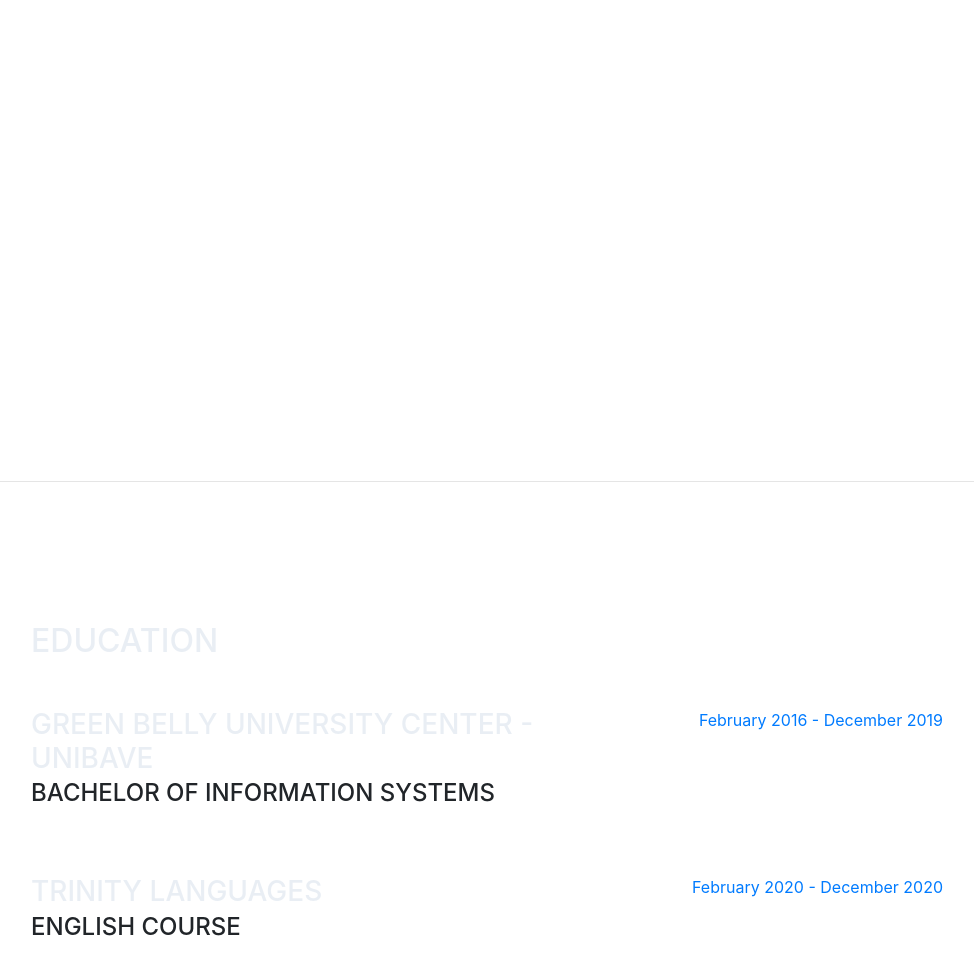
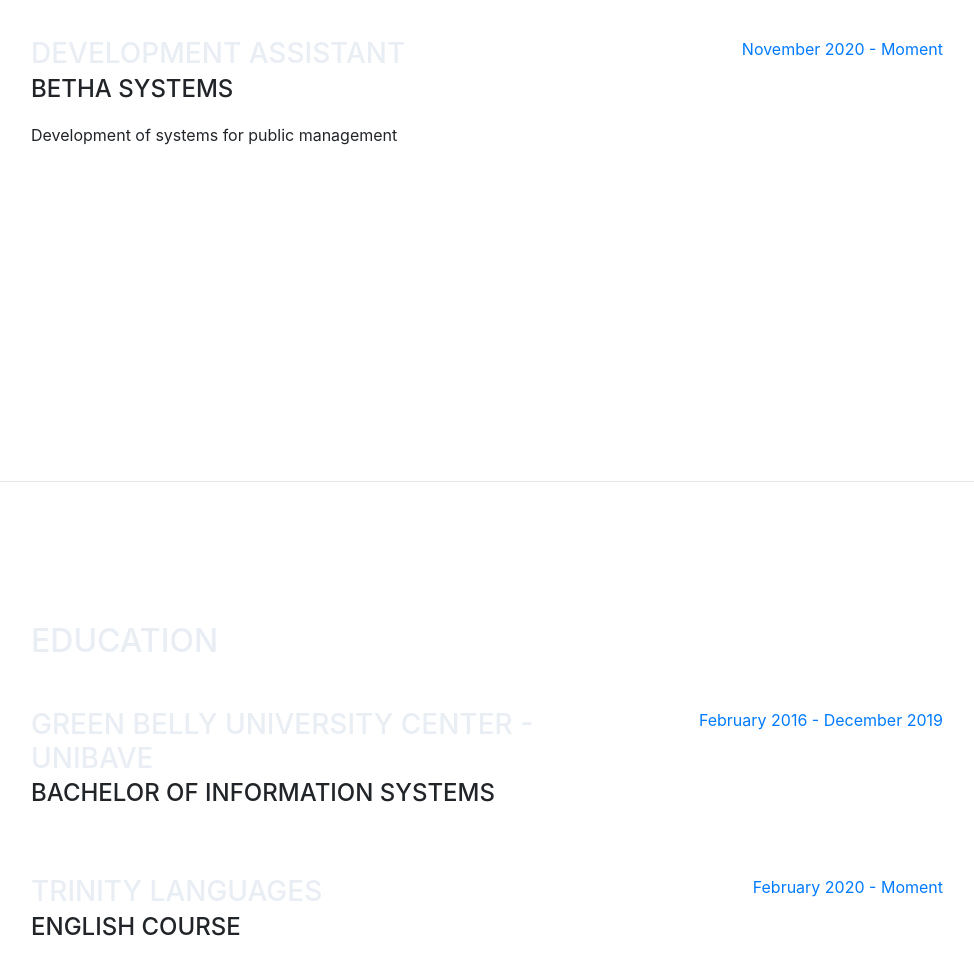
Before and after one commit to WJunior13/Wjunior13.github.io, a website with bundled scripts: page index.html in a window 1280 px wide. Shown: the part 1120-2084 px from the top of the page, without its empty margins (289-1263 px from the left). Built offline with nearby package versions, Linux system fonts and the light colour scheme; a web font is replaced by a local one.

Commit message:
add new experiences

```diff
--- a/index.html
+++ b/index.html
@@ -105,6 +105,16 @@
             <span class="text-primary">March 2019 - December 2019</span>
           </div>
         </div>
+        <div class="resume-item d-flex flex-column flex-md-row justify-content-between mb-5">
+          <div class="resume-content">
+            <h3 class="mb-0">Development Assistant</h3>
+            <div class="subheading mb-3">Betha Systems</div>
+            <p>Development of systems for public management</p>
+          </div>
+          <div class="resume-date text-md-right">
+            <span class="text-primary">November 2020 - Moment</span>
+          </div>
+        </div>
 
 
       </div>
@@ -134,7 +144,7 @@
 
           </div>
           <div class="resume-date text-md-right">
-            <span class="text-primary">February 2020 - December 2020</span>
+            <span class="text-primary">February 2020 - Moment</span>
           </div>
 
         </div>
@@ -196,8 +206,6 @@
           <li class="list-inline-item">
             <i class="fab fa-npm"></i>
           </li>
-
-
         </ul>
 
         <div class="subheading mb-3">Workflow</div>
@@ -248,6 +256,10 @@
             <i class="fa-li fa fa-trophy text-warning"></i>
             FullStack Project Crud Node Vue
             </li>
+            <li>
+              <i class="fa-li fa fa-trophy text-warning"></i>
+              Unit tests in JAVA: Master JUnit, Mockito and TDD-Udemy
+              </li>
 
             <li>
               <i class="fa-li fa fa-trophy text-warning"></i>
--- a/package.json
+++ b/package.json
@@ -31,11 +31,11 @@
     "dependencies": {
         "@fortawesome/fontawesome-free": "5.10.2",
         "bootstrap": "4.3.1",
-        "jquery": "3.4.1",
+        "jquery": "^3.6.0",
         "jquery.easing": "^1.4.1"
     },
     "devDependencies": {
-        "browser-sync": "2.26.7",
+        "browser-sync": "^2.26.14",
         "del": "5.1.0",
         "gulp": "4.0.2",
         "gulp-autoprefixer": "7.0.0",
```
Also changed, not shown: 2 other files.
